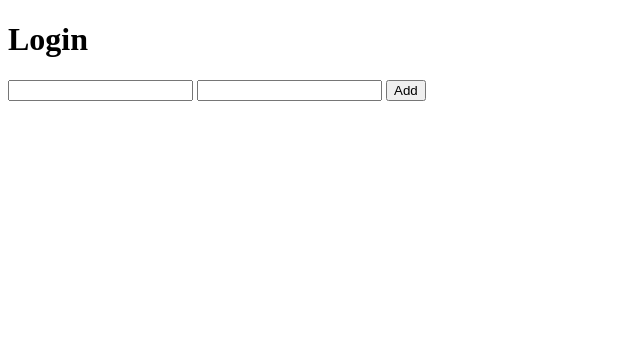
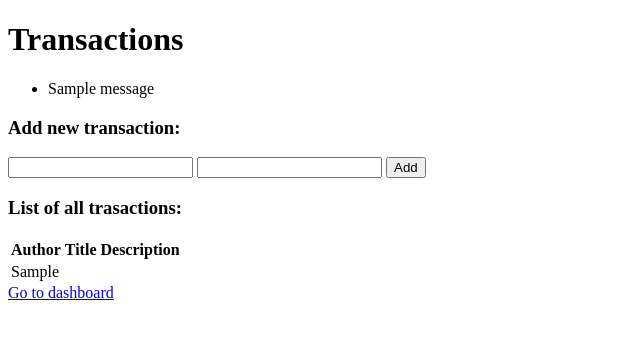
Before and after one commit to Nihal-Srivastava05/IntegrityChain, a Flask app: page /transaction in a window 1280 px wide. Shown: the top 339 px of the page, without its empty margins (0-640 px from the left). Run offline with Flask 3, Linux system fonts and the light colour scheme; a user stored in the database is signed in; tables that the repository leaves empty hold one stand-in row (values such as "Sample post"); one stand-in notice (Sample message) is shown.

Commit message:
Added existing project check using bert.

```diff
--- a/app.py
+++ b/app.py
@@ -8,6 +8,9 @@ from wtforms.validators import InputRequired, Length, ValidationError
 
 from flask_bcrypt import Bcrypt
 from integritychain import Integrity, IntegrityChain
+
+from sentence_transformers import SentenceTransformer
+from sklearn.metrics.pairwise import cosine_similarity
 
 app = Flask(__name__)
 app.config['SECRET_KEY'] = 'secret-key-123'
@@ -20,6 +23,8 @@ bcrypt = Bcrypt(app)
 login_manager = LoginManager()
 login_manager.init_app(app)
 login_manager.login_view = 'login'
+
+bert_model = SentenceTransformer('distilbert-base-nli-mean-tokens')
 
 class ProjectExistException(Exception): pass
 
@@ -82,15 +87,19 @@ def add_project(author, title, description):
     sync_blockchain(blockchain)
 
 def does_project_exists(blockchain, title):
+    encoded_title = bert_model.encode([title])
     for block in blockchain.chain:
         data = block.data.split("->") # author->title->description
-        if title == data[1]:
+        encoded = bert_model.encode([data[1]])
+        sim = cosine_similarity(encoded_title, encoded)
+        print(title, data[1], sim)
+        if sim > 0.70:
             return False
 
     return True
 
 def get_blockchain():
-    integritychain = IntegrityChain()
+    integritychain = IntegrityChain(chain=[])
     blockchain_sql = Blockchain.query.all()
     for block in blockchain_sql:
         integritychain.add(Integrity(number=int(block.number),
@@ -123,6 +132,11 @@ def index():
 @login_required
 def transaction():
     form = AddProjectForm()
+    blockchain = get_blockchain()
+    projects = []
+    for block in blockchain.chain:
+        data = block.data.split("->")
+        projects.append(data)
 
     if form.validate_on_submit():
         user_id = current_user.get_id()
@@ -134,9 +148,10 @@ def transaction():
             flash("Project added", 'success')
         except Exception as e:
             flash(str(e), 'danger')
+
         return redirect(url_for('transaction'))
 
-    return render_template('transaction.html', form=form)
+    return render_template('transaction.html', form=form, projects=projects)
 
 @app.route('/dashboard', methods=["GET", "POST"])
 @login_required
--- a/templates/dashboard.html
+++ b/templates/dashboard.html
@@ -11,5 +11,6 @@
     <h3>You are logged in!</h3>
 
     <a href="{{url_for('logout')}}">Logout</a>
+    <a href="{{url_for('transaction')}}">Transaction</a>
 </body>
 </html>
--- a/templates/transaction.html
+++ b/templates/transaction.html
@@ -6,8 +6,18 @@
     <title>Add Project</title>
 </head>
 <body>
-    <h1>Login</h1>
+    <h1>Transactions</h1>
+    {% with messages = get_flashed_messages() %}
+      {% if messages %}
+        <ul class=flashes>
+        {% for message in messages %}
+          <li>{{ message }}</li>
+        {% endfor %}
+        </ul>
+      {% endif %}
+    {% endwith %}
 
+    <h3>Add new transaction: </h3>
     <form method="POST" action="">
       {{ form.hidden_tag() }}
       <!-- {{ form.username }}  -->
@@ -15,5 +25,23 @@
       {{ form.description }}
       {{ form.submit }}
     </form>
+
+    <h3>List of all trasactions: </h3>
+    <table>
+    <tr>
+      <th>Author</th>
+      <th>Title</th>
+      <th>Description</th>
+    </tr>
+    {% for project in projects %}
+    <tr>
+      <td>{{ project[0] }}</td>
+      <td>{{ project[1] }}</td>
+      <td>{{ project[2] }}</td>
+    </tr>
+    {% endfor %}
+    </table>
+
+    <a href="{{url_for('dashboard')}}">Go to dashboard</a>
 </body>
 </html>
```
